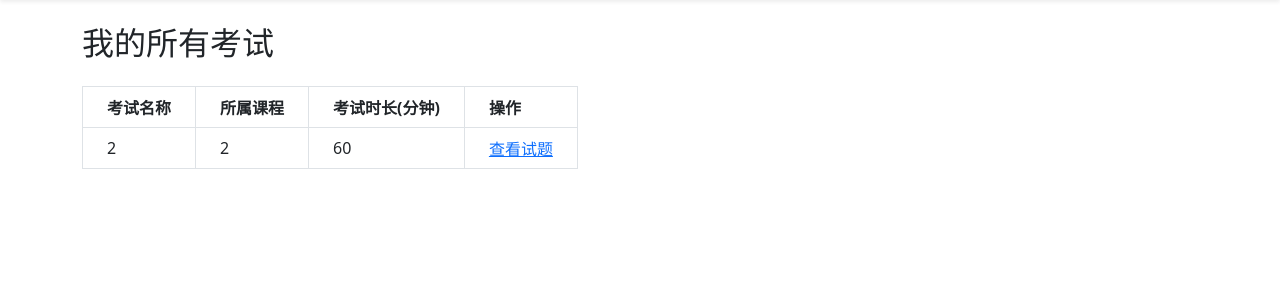
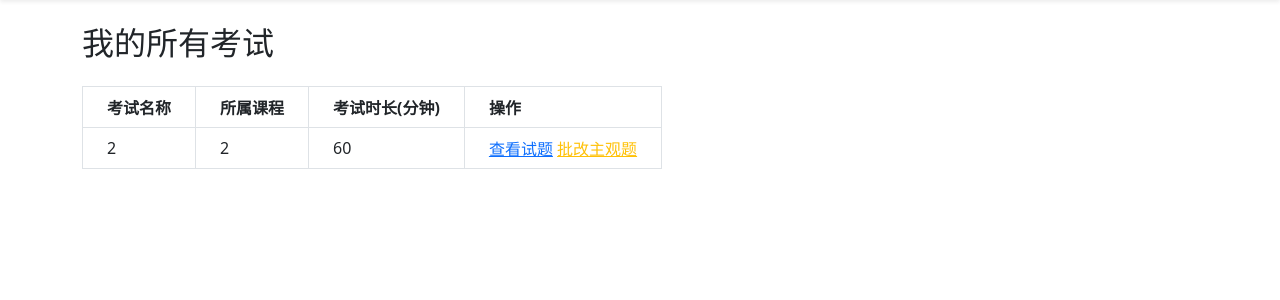
Before and after one commit to City-Empty/new-Software-System-Practice-, a Flask app: page /teacher/all_exams in a window 1280 px wide. Shown: the part 56-356 px from the top of the page. Run offline with Flask 3, Linux system fonts and the light colour scheme; a user stored in the database is signed in; data comes from the database, SQL or seed files in the repository.

Commit message:
批改主观题

```diff
--- a/templates/teacher_all_exams.html
+++ b/templates/teacher_all_exams.html
@@ -19,6 +19,8 @@
             <td class="border px-4 py-2">{{ exam.duration }}</td>
             <td class="border px-4 py-2">
                 <a href="{{ url_for('view_questions', exam_id=exam.id) }}" class="text-primary">查看试题</a>
+                                <!-- 新增：主观题批改入口 -->
+                <a href="{{ url_for('grade_subjective', exam_id=exam.id) }}" class="text-warning ml-2">批改主观题</a>
             </td>
         </tr>
         {% else %}
```
